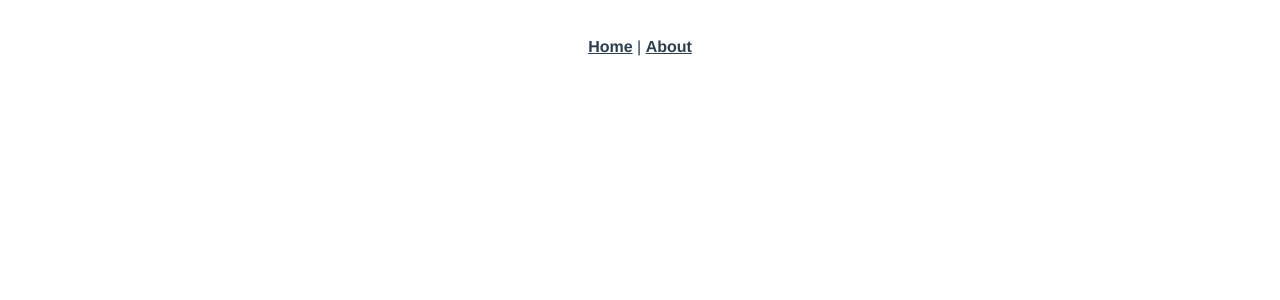
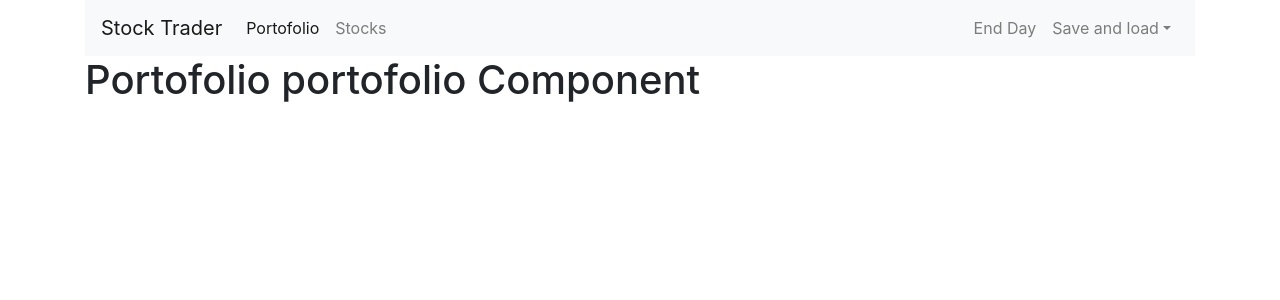
Before and after one commit to Techbinator/vue-typescript-playground, a Vue app: page /portofolio in a window 1280 px wide. Shown: the top 300 px of the page. Built offline with nearby package versions, Linux system fonts and the light colour scheme.

Commit message:
Implement basic structure

```diff
--- a/public/index.html
+++ b/public/index.html
@@ -1,15 +1,23 @@
 <!DOCTYPE html>
 <html lang="en">
   <head>
-    <meta charset="utf-8">
-    <meta http-equiv="X-UA-Compatible" content="IE=edge">
-    <meta name="viewport" content="width=device-width,initial-scale=1.0">
-    <link rel="icon" href="<%= BASE_URL %>favicon.ico">
-    <title>vue-playground</title>
+    <meta charset="utf-8" />
+    <meta http-equiv="X-UA-Compatible" content="IE=edge" />
+    <meta name="viewport" content="width=device-width,initial-scale=1.0" />
+    <link rel="icon" href="<%= BASE_URL %>favicon.ico" />
+    <link
+      rel="stylesheet"
+      href="https://maxcdn.bootstrapcdn.com/bootstrap/4.4.1/css/bootstrap.min.css"
+    />
+
+    <title>Stock trader</title>
   </head>
   <body>
     <noscript>
-      <strong>We're sorry but vue-playground doesn't work properly without JavaScript enabled. Please enable it to continue.</strong>
+      <strong
+        >We're sorry but vue-playground doesn't work properly without JavaScript
+        enabled. Please enable it to continue.</strong
+      >
     </noscript>
     <div id="app"></div>
     <!-- built files will be auto injected -->
--- a/src/App.vue
+++ b/src/App.vue
@@ -1,32 +1,18 @@
 <template>
-  <div id="app">
-    <div id="nav">
-      <router-link to="/">Home</router-link> |
-      <router-link to="/about">About</router-link>
+  <div id="app" class="container">
+    <Header />
+    <div>
+      <div class="col-xs-12">
+        <router-view />
+      </div>
     </div>
-    <router-view />
   </div>
 </template>
 
-<style lang="scss">
-#app {
-  font-family: "Avenir", Helvetica, Arial, sans-serif;
-  -webkit-font-smoothing: antialiased;
-  -moz-osx-font-smoothing: grayscale;
-  text-align: center;
-  color: #2c3e50;
-}
-
-#nav {
-  padding: 30px;
-
-  a {
-    font-weight: bold;
-    color: #2c3e50;
-
-    &.router-link-exact-active {
-      color: #42b983;
-    }
-  }
-}
-</style>
+<script>
+import Vue from "vue";
+import Header from "@/components/Header.vue";
+export default Vue.extend({
+  components: { Header }
+});
+</script>
--- /dev/null
+++ b/src/components/Header.vue
@@ -0,0 +1,34 @@
+<template>
+  <nav class="navbar navbar-expand-lg navbar-light bg-light">
+    <router-link class="navbar-brand" to="/">Stock Trader</router-link>
+    <div class="collapse navbar-collapse">
+      <ul class="navbar-nav mr-auto">
+        <router-link to="/portofolio" activeClass="active" tag="li">
+          <a class="nav-link">Portofolio</a>
+        </router-link>
+        <router-link to="/stocks" activeClass="active" tag="li">
+          <a class="nav-link">Stocks</a>
+        </router-link>
+      </ul>
+      <ul class="nav navbar-nav navbar-right">
+        <li class="nav-item">
+          <a class="nav-link" href="#">End Day</a>
+        </li>
+        <li class="nav-item dropdown">
+          <a
+            class="nav-link dropdown-toggle"
+            href="#"
+            id="navbarDropdownMenuLink"
+            data-toggle="dropdown"
+            aria-haspopup="true"
+            aria-expanded="false"
+          >Save and load</a>
+          <div class="dropdown-menu" aria-labelledby="navbarDropdownMenuLink">
+            <a class="dropdown-item" href="#">Save</a>
+            <a class="dropdown-item" href="#">Load</a>
+          </div>
+        </li>
+      </ul>
+    </div>
+  </nav>
+</template>
--- a/src/components/HelloWorld.vue
+++ /dev/null
@@ -1,148 +0,0 @@
-<template>
-  <div class="hello">
-    <h1>{{ msg }}</h1>
-    <p>
-      For a guide and recipes on how to configure / customize this project,<br />
-      check out the
-      <a href="https://cli.vuejs.org" target="_blank" rel="noopener"
-        >vue-cli documentation</a
-      >.
-    </p>
-    <h3>Installed CLI Plugins</h3>
-    <ul>
-      <li>
-        <a
-          href="https://github.com/vuejs/vue-cli/tree/dev/packages/%40vue/cli-plugin-babel"
-          target="_blank"
-          rel="noopener"
-          >babel</a
-        >
-      </li>
-      <li>
-        <a
-          href="https://github.com/vuejs/vue-cli/tree/dev/packages/%40vue/cli-plugin-typescript"
-          target="_blank"
-          rel="noopener"
-          >typescript</a
-        >
-      </li>
-      <li>
-        <a
-          href="https://github.com/vuejs/vue-cli/tree/dev/packages/%40vue/cli-plugin-router"
-          target="_blank"
-          rel="noopener"
-          >router</a
-        >
-      </li>
-      <li>
-        <a
-          href="https://github.com/vuejs/vue-cli/tree/dev/packages/%40vue/cli-plugin-vuex"
-          target="_blank"
-          rel="noopener"
-          >vuex</a
-        >
-      </li>
-      <li>
-        <a
-          href="https://github.com/vuejs/vue-cli/tree/dev/packages/%40vue/cli-plugin-eslint"
-          target="_blank"
-          rel="noopener"
-          >eslint</a
-        >
-      </li>
-      <li>
-        <a
-          href="https://github.com/vuejs/vue-cli/tree/dev/packages/%40vue/cli-plugin-unit-jest"
-          target="_blank"
-          rel="noopener"
-          >unit-jest</a
-        >
-      </li>
-    </ul>
-    <h3>Essential Links</h3>
-    <ul>
-      <li>
-        <a href="https://vuejs.org" target="_blank" rel="noopener">Core Docs</a>
-      </li>
-      <li>
-        <a href="https://forum.vuejs.org" target="_blank" rel="noopener"
-          >Forum</a
-        >
-      </li>
-      <li>
-        <a href="https://chat.vuejs.org" target="_blank" rel="noopener"
-          >Community Chat</a
-        >
-      </li>
-      <li>
-        <a href="https://twitter.com/vuejs" target="_blank" rel="noopener"
-          >Twitter</a
-        >
-      </li>
-      <li>
-        <a href="https://news.vuejs.org" target="_blank" rel="noopener">News</a>
-      </li>
-    </ul>
-    <h3>Ecosystem</h3>
-    <ul>
-      <li>
-        <a href="https://router.vuejs.org" target="_blank" rel="noopener"
-          >vue-router</a
-        >
-      </li>
-      <li>
-        <a href="https://vuex.vuejs.org" target="_blank" rel="noopener">vuex</a>
-      </li>
-      <li>
-        <a
-          href="https://github.com/vuejs/vue-devtools#vue-devtools"
-          target="_blank"
-          rel="noopener"
-          >vue-devtools</a
-        >
-      </li>
-      <li>
-        <a href="https://vue-loader.vuejs.org" target="_blank" rel="noopener"
-          >vue-loader</a
-        >
-      </li>
-      <li>
-        <a
-          href="https://github.com/vuejs/awesome-vue"
-          target="_blank"
-          rel="noopener"
-          >awesome-vue</a
-        >
-      </li>
-    </ul>
-  </div>
-</template>
-
-<script lang="ts">
-import Vue from "vue";
-
-export default Vue.extend({
-  name: "HelloWorld",
-  props: {
-    msg: String
-  }
-});
-</script>
-
-<!-- Add "scoped" attribute to limit CSS to this component only -->
-<style scoped lang="scss">
-h3 {
-  margin: 40px 0 0;
-}
-ul {
-  list-style-type: none;
-  padding: 0;
-}
-li {
-  display: inline-block;
-  margin: 0 10px;
-}
-a {
-  color: #42b983;
-}
-</style>
--- /dev/null
+++ b/src/components/Home.vue
@@ -0,0 +1,3 @@
+<template>
+  <h1>Home Component</h1>
+</template>
--- /dev/null
+++ b/src/components/portofolio/Portofolio.vue
@@ -0,0 +1,3 @@
+<template>
+  <h1>Portofolio portofolio Component</h1>
+</template>
--- /dev/null
+++ b/src/components/portofolio/Stock.vue
@@ -0,0 +1,3 @@
+<template>
+  <h1>Portofolio stock Component</h1>
+</template>
--- /dev/null
+++ b/src/components/stocks/Stock.vue
@@ -0,0 +1,3 @@
+<template>
+  <h1>Stocks stock Component</h1>
+</template>
--- /dev/null
+++ b/src/components/stocks/Stocks.vue
@@ -0,0 +1,3 @@
+<template>
+  <h1>Stocks stocks Component</h1>
+</template>
--- a/src/router/index.ts
+++ b/src/router/index.ts
@@ -1,9 +1,7 @@
 import Vue from "vue";
 import VueRouter from "vue-router";
-import Home from "../views/Home.vue";
-
+import Home from "../components/Home.vue";
 Vue.use(VueRouter);
-
 const routes = [
   {
     path: "/",
@@ -11,13 +9,24 @@ const routes = [
     component: Home
   },
   {
-    path: "/about",
+    path: "/portofolio",
     name: "about",
     // route level code-splitting
     // this generates a separate chunk (about.[hash].js) for this route
     // which is lazy-loaded when the route is visited.
     component: () =>
-      import(/* webpackChunkName: "about" */ "../views/About.vue")
+      import(
+        /* webpackChunkName: "portofolio" */ "../components/portofolio/Portofolio.vue"
+      )
+  },
+  {
+    path: "/stocks",
+    name: "stocks",
+    // route level code-splitting
+    // this generates a separate chunk (about.[hash].js) for this route
+    // which is lazy-loaded when the route is visited.
+    component: () =>
+      import(/* webpackChunkName: "stocks" */ "../components/stocks/Stocks.vue")
   }
 ];
 
--- a/src/views/About.vue
+++ /dev/null
@@ -1,5 +0,0 @@
-<template>
-  <div class="about">
-    <h1>This is an about page</h1>
-  </div>
-</template>
--- a/src/views/Home.vue
+++ /dev/null
@@ -1,18 +0,0 @@
-<template>
-  <div class="home">
-    <img alt="Vue logo" src="../assets/logo.png" />
-    <HelloWorld msg="Welcome to Your Vue.js App" />
-  </div>
-</template>
-
-<script>
-// @ is an alias to /src
-import HelloWorld from "@/components/HelloWorld.vue";
-
-export default {
-  name: "home",
-  components: {
-    HelloWorld
-  }
-};
-</script>
```
